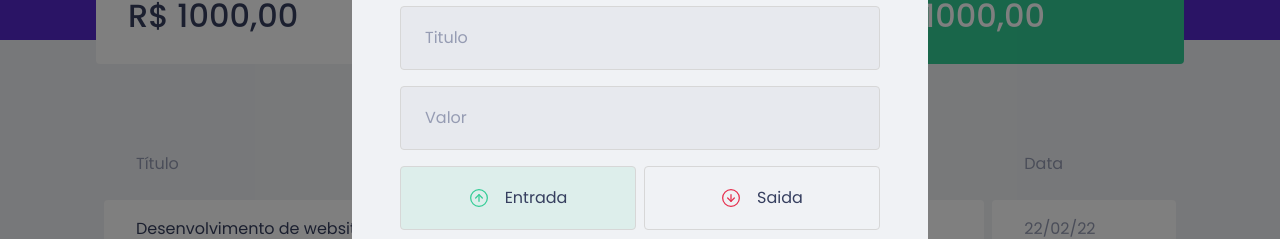
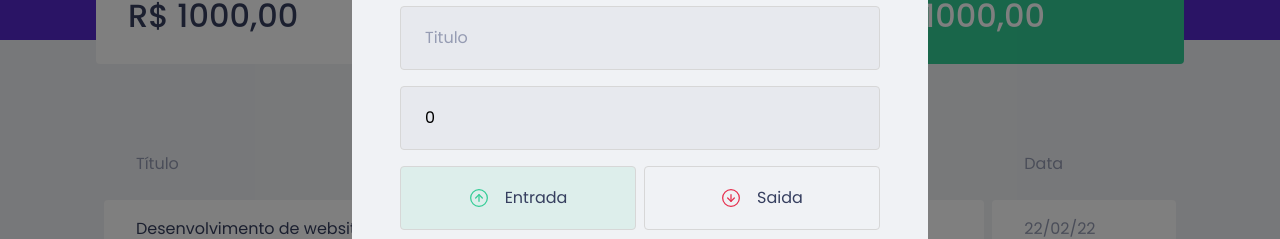
Before and after one commit to Gabriel0109/RocketSeatCourse, a React (Create React App) app in the folder ignite/React/chapter_II/detmoney/: page / in a window 1280 px wide. Both pictures are taken after a click on the button "Nova transação". Shown: the part 232-471 px from the top of the page. Built offline with nearby package versions, Linux system fonts and the light colour scheme; no server answers; what miragejs would draw is missing.

Commit message:
form data saved

```diff
--- a/ignite/React/chapter_II/detmoney/src/components/Modal/index.tsx
+++ b/ignite/React/chapter_II/detmoney/src/components/Modal/index.tsx
@@ -1,5 +1,5 @@
 import Modal from "react-modal"
-import { useState } from 'react'
+import { FormEvent, useState } from 'react'
 import { Container, TransactionTypeConatiner, RadioBox } from "./styles";
 import income from '../../assets/income.svg'
 import outcome from '../../assets/outcome.svg'
@@ -10,7 +10,22 @@
 }
 
 export function NewTransactionModal({ onRequestClose, isOpen }: NewTransactionModalProps) {
+    const [title, setTitle] = useState('')
+    const [value, setValue] = useState(0)
+    const [category, setCategory] = useState('')
+
     const [type, setType] = useState('deposit')
+
+    function handleCreateNewTransaction(event: FormEvent) {
+        event.preventDefault()
+
+        console.log({
+            title,
+            value,
+            category,
+            type
+        })
+    }
 
     return (
         <Modal
@@ -23,15 +38,18 @@
             <button type='button' onClick={onRequestClose} className="react-modal-close">
                 <img src={close} alt="Fechar" />
             </button>
-            <Container>
+            <Container onSubmit={handleCreateNewTransaction}>
                 <h2>Cadastrar transação</h2>
                 <input type="text"
                     placeholder="Titulo"
+                    value={title}
+                    onChange={event => setTitle(event.target.value)}
                 />
                 <input type="number"
                     placeholder="Valor"
+                    value={value}
+                    onChange={event => setValue(Number(event.target.value))}
                 />
-
                 <TransactionTypeConatiner>
                     <RadioBox
                         type="button"
@@ -55,6 +73,8 @@
 
                 <input
                     placeholder="Categoria"
+                    value={category}
+                    onChange={event => setCategory(event.target.value)}
                 />
                 <button type="submit">
                     cadastrar
```
